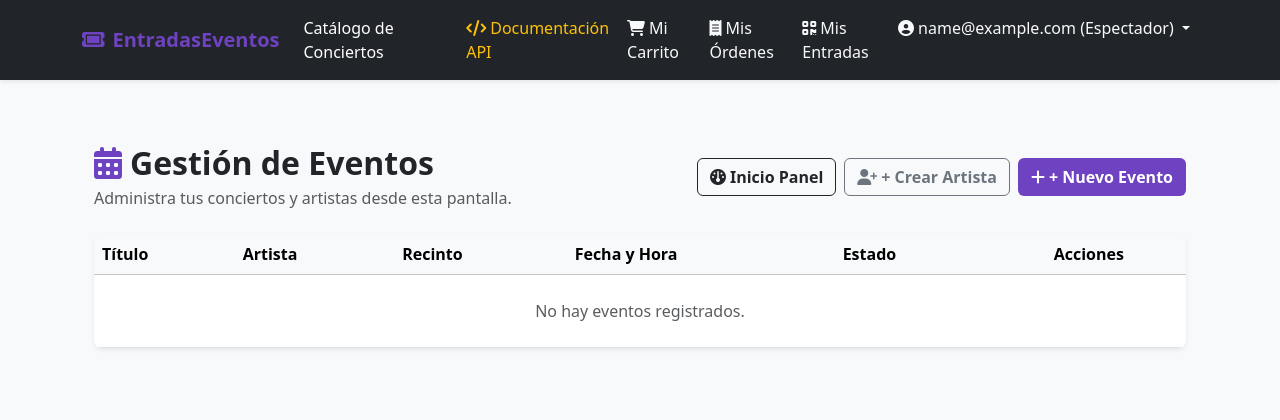
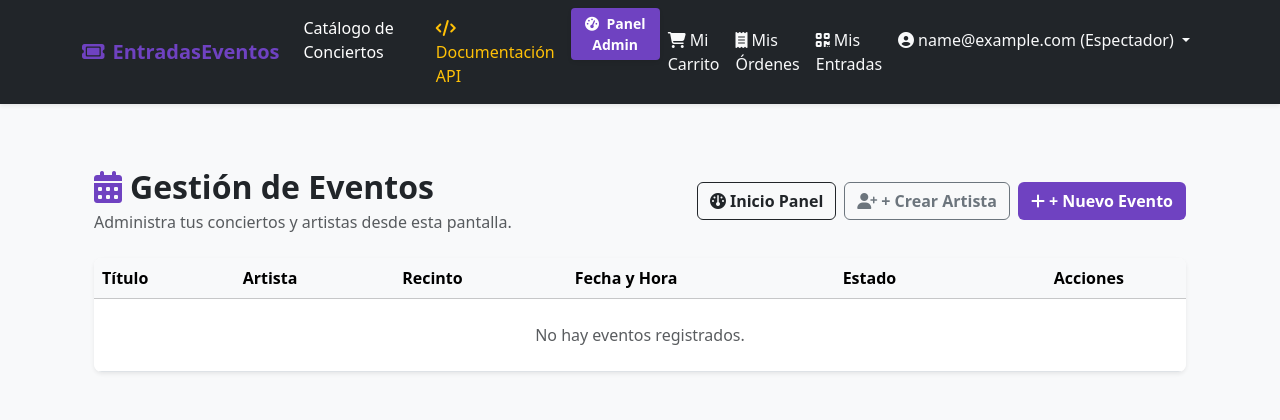
Before and after one commit to Rayencalfin/eventos_evaluacion2, a Django app: page /admin-panel/evento/ in a window 1280 px wide. Shown: the top 420 px of the page. Run offline with Django 5.2, Linux system fonts and the light colour scheme; the visitor is signed in with stand-in values (Sample User, id 1); data that the repository does not hold is empty; parts of the project's set-up code (start-up, migrations or seed data) failed here and were passed over.

```diff
--- a/templates/base.html
+++ b/templates/base.html
@@ -40,6 +40,11 @@
                             <a class="nav-link text-warning" href="{% url 'swagger-ui' %}">
                                 <i class="fa-solid fa-code me-1"></i>Documentación API
                             </a>
+                            <li class="nav-item ms-2">
+    <a class="btn btn-purple text-white fw-bold btn-sm shadow-sm" href="{% url 'eventos_web:admin_inicio' %}">
+        <i class="fa-solid fa-gauge-high me-1"></i> Panel Admin
+    </a>
+</li>
                         </li>
                         {% endif %}
                     {% endif %}
```
